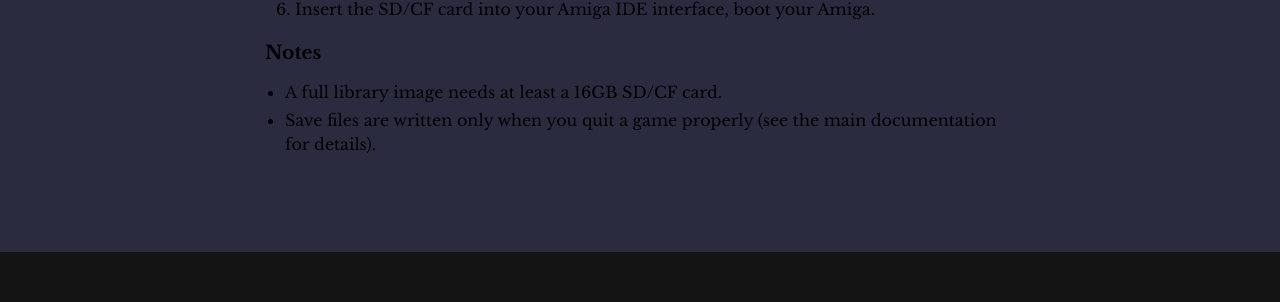
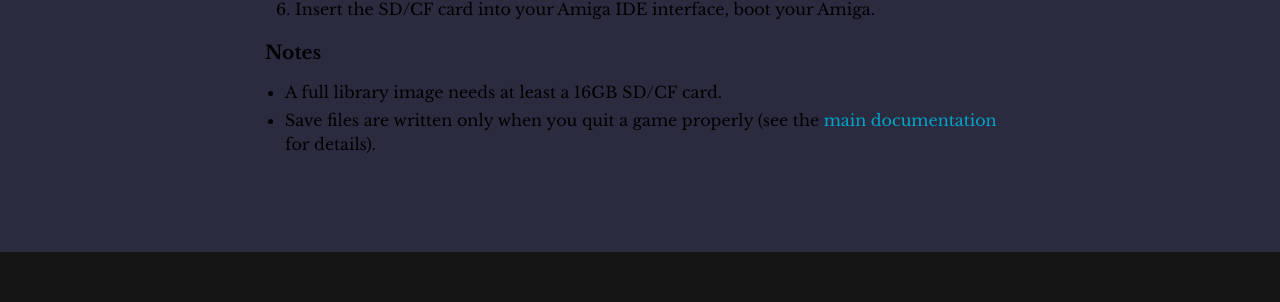
Before and after one commit to amigavision/amigavision.github.io, a Jekyll site: the page built from download/amiga.html, in a window 1280 px wide. Shown: the part 789-1091 px from the top of the page. Built offline with Jekyll 4.4.1, drawn with Linux system fonts in a browser that asks for light colours; some of the changed lines change nothing that is shown.

Commit message:
Add link to docs

```diff
--- a/download/amiga.html
+++ b/download/amiga.html
@@ -27,7 +27,7 @@ description:
     <h3>Notes</h3>
     <ul>
       <li>A full library image needs at least a 16GB SD/CF card.</li>
-      <li>Save files are written only when you quit a game properly (see the main documentation for details).</li>
+      <li>Save files are written only when you quit a game properly (see the <a href="/docs#amiga">main documentation</a> for details).</li>
     </ul>
   </div>
 </section>
```
